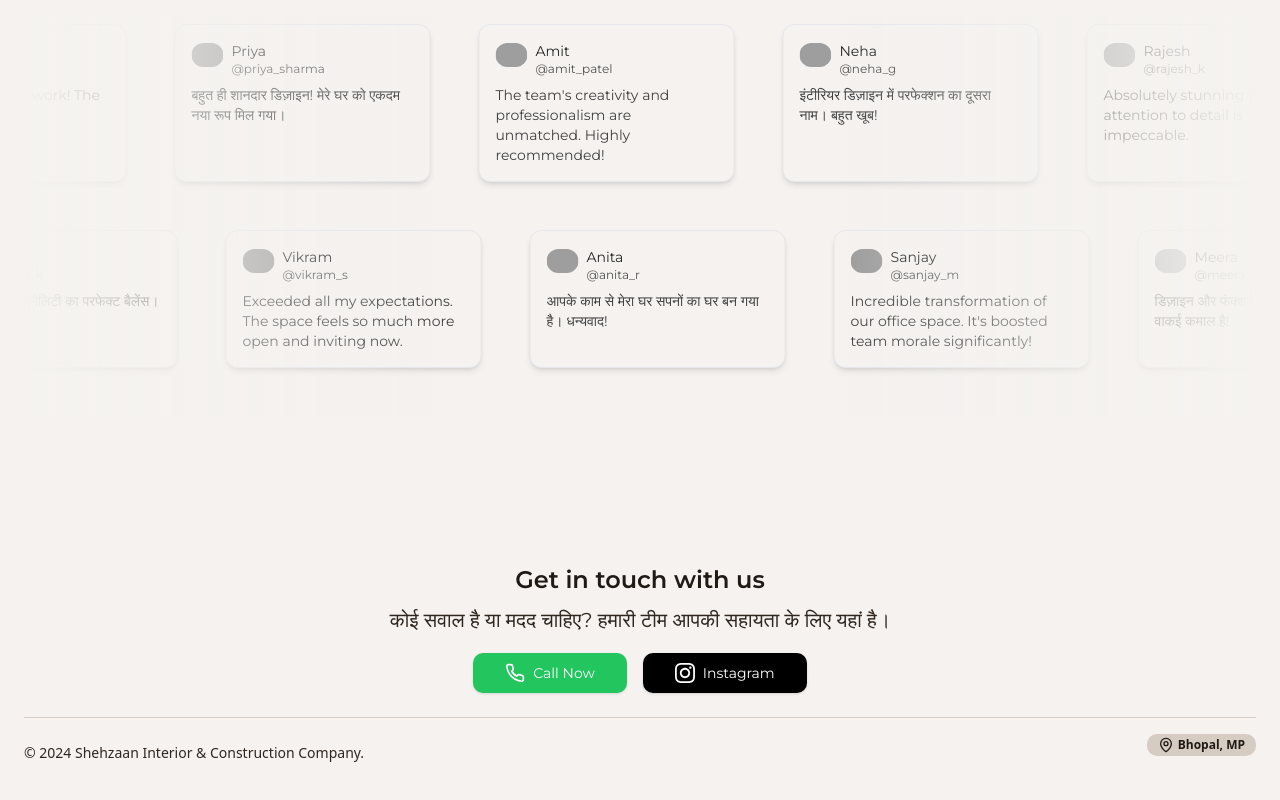
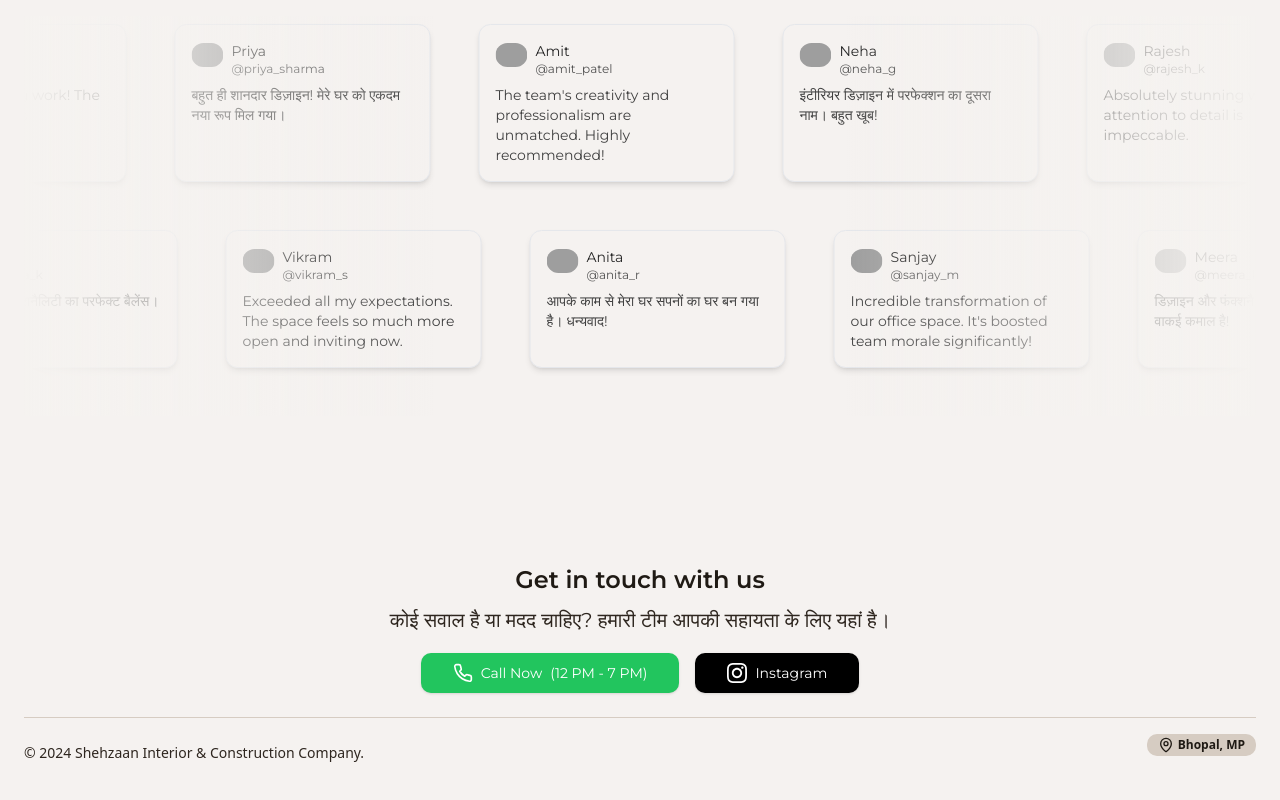
Before and after one commit to KunalRai7/Shehzaan, a Next.js app: page / in a window 1280 px wide. Shown: the part 1138-1938 px from the top of the page. Built offline with nearby package versions, Linux system fonts and the light colour scheme; grey boxes are pictures that could not be loaded.

Commit message:
calling time

```diff
--- a/app/components/ContactSection.tsx
+++ b/app/components/ContactSection.tsx
@@ -20,6 +20,7 @@ export default function ContactSection() {
             >
               <PhoneIcon className="mr-2 h-5 w-5" />
               <span>Call Now</span>
+              <span className="ml-2">(12 PM - 7 PM)</span>
             </a>
             <a
               href="https://www.instagram.com/sheh_zaan01"
```
